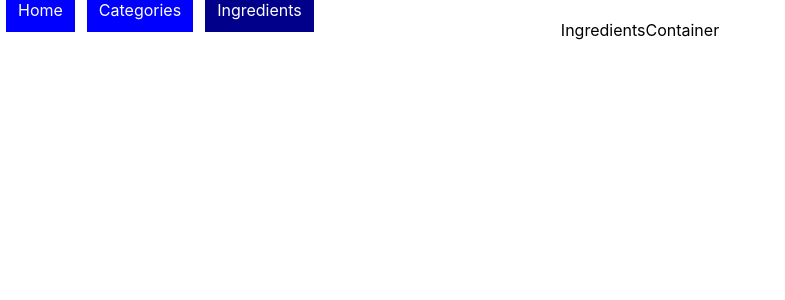
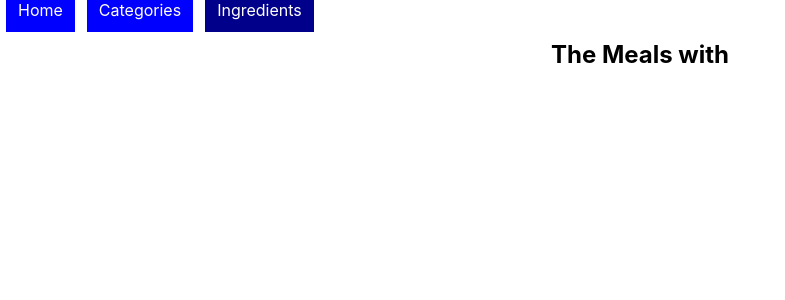
Before and after one commit to nabeillemar/meals-picker, a React (Create React App) app: page /ingredients in a window 1280 px wide. Shown: the top 300 px of the page, without its empty margins (0-785 px from the left). Built offline with nearby package versions, Linux system fonts and the light colour scheme.

Commit message:
created Ingredients path

```diff
--- a/src/containers/IngredientsContainer.js
+++ b/src/containers/IngredientsContainer.js
@@ -7,7 +7,7 @@ class IngredientsContainer extends Component {
   render() {
     return (
       <div>
-        IngredientsContainer
+        <h2> The Meals with {this.props.match.params.id}</h2>
       </div>
     )
   }
```
